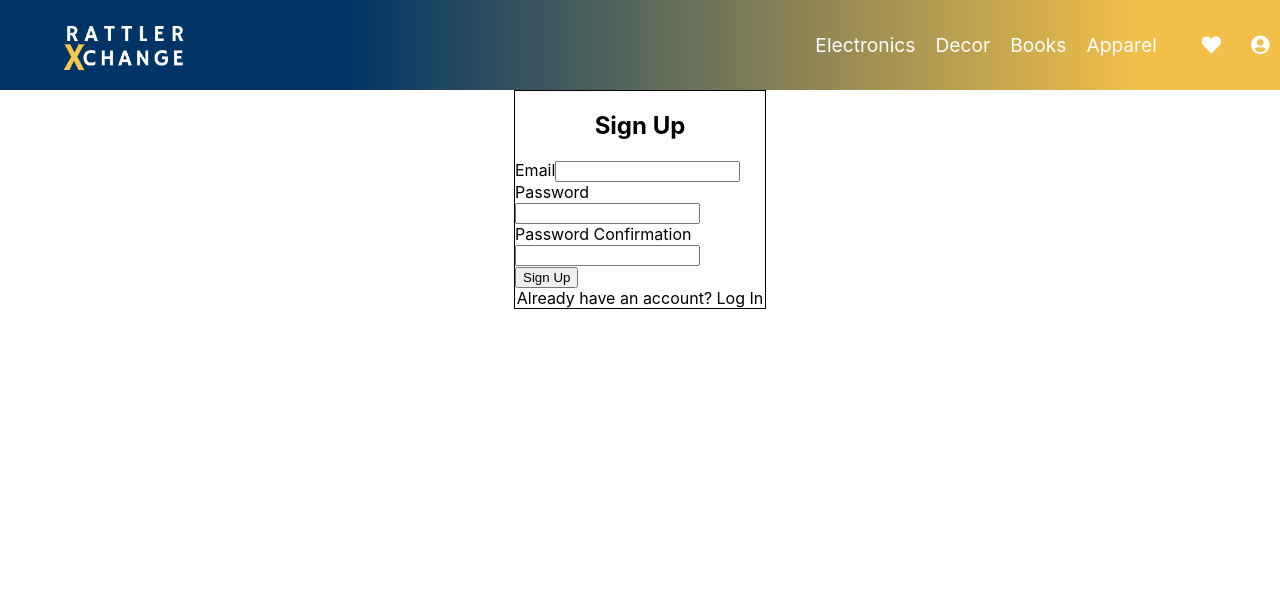
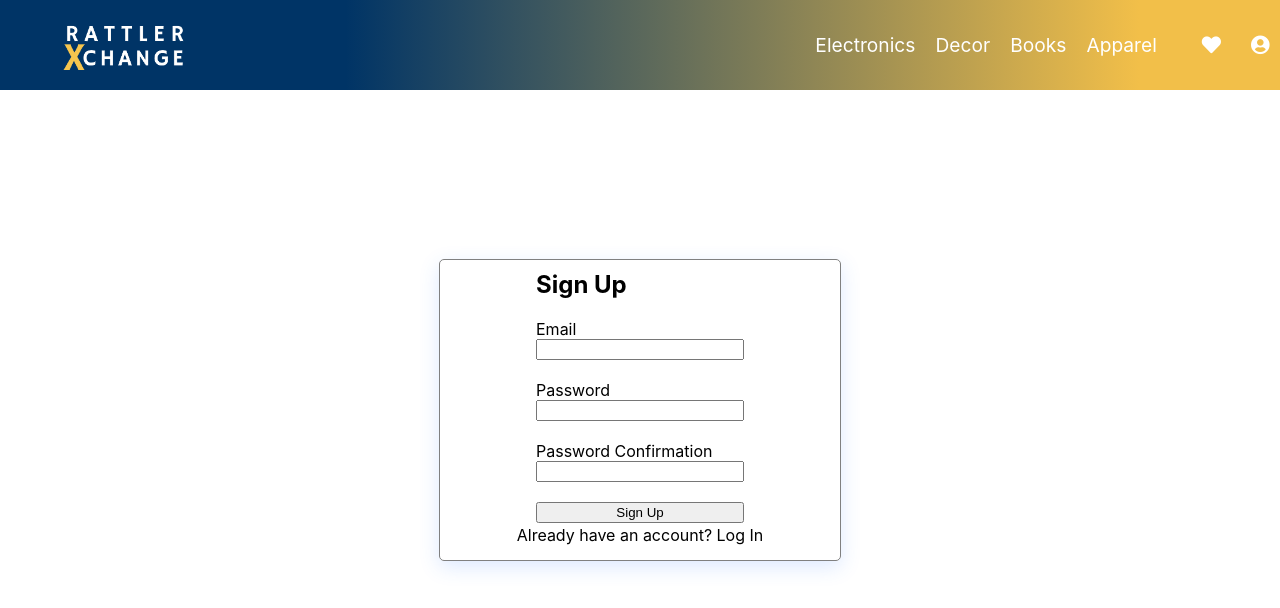
Before and after one commit to nixonpastor/RattlerXChangeV1-Extended, a React (Create React App) app: page /signup in a window 1280 px wide. Shown: the top 608 px of the page. Built offline with nearby package versions, Linux system fonts and the light colour scheme.

Commit message:
styling to Profile and Sign Up

```diff
--- a/src/Components/AddProduct.css
+++ b/src/Components/AddProduct.css
@@ -1,21 +1,21 @@
- h2{
-    color: white;
+.addProductHeader {
+  color: black;
   text-align: center;
 }
 
-.main{
+.main {
   display: flex;
   height: 100%;
   width: 100%;
   font-size: 20px;
 }
 
-.addImage{
+.addImage {
   float: left;
   width: 50%;
 }
 
-.addImage button{
+.addImage button {
   text-align: center;
   margin-left: 100px;
   padding: 100px 100px;
@@ -25,7 +25,7 @@
   cursor: pointer;
 }
 
-.productLabels label{
+.productLabels label {
   display: flex;
   width: 100%;
   justify-content: center;
--- a/src/Components/AddProduct.jsx
+++ b/src/Components/AddProduct.jsx
@@ -5,7 +5,7 @@ import "./Pages.css";
 function AddProduct() {
   return (
     <div className="pageContent">
-      <h2>Add a Product</h2>
+      <h2 className="addProductHeader">Add a Product</h2>
       <div className="main">
         <div className="addImage">
           <button>Add Image(s) +</button>
--- a/src/Components/Profile.css
+++ b/src/Components/Profile.css
@@ -1,27 +1,39 @@
-.title{
+.title {
   text-align: center;
+  color: black;
 }
 
-.userInfo{
-    text-decoration:underline;
-    position: absolute;
-    top: 200px;
-    left: 12px;
+.rowUserProfileProducts {
+  display: flex;
 }
 
-#img{
+.userInfo {
+  text-decoration: underline;
+  position: relative;
+  left: 12px;
+  width: 200px;
+}
+
+.profilelink {
+  color: black;
+}
+
+#img {
   background-color: #f2bf49;
 }
 
-.cards{
+.cards {
   display: flex;
   flex-wrap: wrap;
   justify-content: center;
   padding-bottom: 20px;
+  height: fit-content;
+  margin-left: 60px;
 }
 
-.hyper{
-    position: absolute;
+.hyper {
+  position: relative;
   bottom: 200px;
   left: 0;
+  margin-top: 275px;
 }
--- a/src/Components/Profile.jsx
+++ b/src/Components/Profile.jsx
@@ -25,17 +25,11 @@ function Profile(props) {
   return (
     <div className="pageContent">
       <h1 className="title">Welcome</h1>
+      <div className="rowUserProfileProducts">
         <div className="userInfo">
           <div className="ProfileTag">
             <b className="tag">My Profile</b>
           </div>
-        <img
-          className="image"
-          alt="profile pic"
-          src="logo192.png"
-          text={props.text}
-          value={props.value}
-        />
 
           {/* Would like to link to file browser */}
           <div
@@ -44,6 +38,7 @@ function Profile(props) {
               flexDirection: "column",
               alignItems: "left",
               justifyContent: "left",
+              marginTop: "10px",
             }}
           >
             <input
@@ -83,6 +78,23 @@ function Profile(props) {
 
           <li className="Email">Email</li>
           <div className="productsListed">No. of Products Listed</div>
+          <div className="hyper">
+            <li className="link">
+              <Link to="/editProfile" className="profilelink">
+                Edit Profile
+              </Link>
+            </li>
+            <li className="link">
+              <Link to="/addProduct" className="profilelink">
+                Add a Product
+              </Link>
+            </li>
+            <li className="link">
+              <Link to="/signIn" className="profilelink">
+                Log Out
+              </Link>
+            </li>
+          </div>
         </div>
 
         <div className="cards">
@@ -90,23 +102,6 @@ function Profile(props) {
           <ProfileProductCardRender text="New Product2" value="$200" />
           <ProfileProductCardRender text="New Product3" value="$300" />
         </div>
-
-      <div className="hyper">
-        <li className="link">
-          <Link to="/editProfile" className="links">
-            Edit Profile
-          </Link>
-        </li>
-        <li className="link">
-          <Link to="/addProduct" className="links">
-            Add a Product
-          </Link>
-        </li>
-        <li className="link">
-          <Link to="/signIn" className="links">
-            Log Out
-          </Link>
-        </li>
       </div>
       <Footer />
     </div>
--- a/src/Components/SignUp.css
+++ b/src/Components/SignUp.css
@@ -1,5 +1,6 @@
 .signUpHeader {
   color: black;
+  margin-top: -5px;
 }
 
 .signUpCard {
@@ -9,6 +10,44 @@
   justify-self: center;
   align-items: center;
   align-content: center;
-  width: 250px;
-  border: 1px solid black;
+  width: 400px;
+  height: 300px;
+  border: 1px solid grey;
+  border-radius: 5px;
+  box-shadow: 0 6px 20px rgba(56, 125, 255, 0.17);
 }
+
+.signUpBody {
+  /* margin-top: -80px; */
+  height: 250px;
+}
+
+.signUpForm {
+  display: flex;
+  flex-direction: column;
+}
+
+.emailField {
+  padding-right: 10px;
+}
+
+.textInput {
+  width: 200px;
+}
+
+.InputField {
+  padding-bottom: 20px;
+  display: flex;
+  flex-direction: column;
+}
+
+.passwordField {
+  padding-right: 10px;
+}
+
+.signUpBox {
+  min-height: 80vh;
+  display: flex;
+  align-items: center;
+  justify-content: center;
+}
--- a/src/Components/SignUp.jsx
+++ b/src/Components/SignUp.jsx
@@ -11,18 +11,33 @@ export default function SignUp() {
       <Card className="signUpCard">
         <Card.Body className="signUpBody">
           <h2 className="signUpHeader">Sign Up</h2>
-          <Form>
-            <Form.Group id="email">
-              <Form.Label>Email</Form.Label>
-              <Form.Control type="email" ref={emailRef} required />
+          <Form className="signUpForm">
+            <Form.Group className="InputField" id="email">
+              <Form.Label className="emailField">Email</Form.Label>
+              <Form.Control
+                className="textInput"
+                type="email"
+                ref={emailRef}
+                required
+              />
             </Form.Group>
-            <Form.Group id="password">
-              <Form.Label>Password</Form.Label>
-              <Form.Control type="password" ref={passwordRef} required />
+            <Form.Group className="InputField" id="password">
+              <Form.Label className="passwordField">Password</Form.Label>
+              <Form.Control
+                className="textInput"
+                type="password"
+                ref={passwordRef}
+                required
+              />
             </Form.Group>
-            <Form.Group id="password-confirm">
+            <Form.Group className="InputField" id="password-confirm">
               <Form.Label>Password Confirmation</Form.Label>
-              <Form.Control type="password" ref={passwordConfirmRef} required />
+              <Form.Control
+                className="textInput"
+                type="password"
+                ref={passwordConfirmRef}
+                required
+              />
             </Form.Group>
             <Button className="w-100" type="submit">
               Sign Up
--- a/src/Components/SignUpScreen.jsx
+++ b/src/Components/SignUpScreen.jsx
@@ -3,7 +3,7 @@ import SignUp from "./SignUp";
 
 export default function SignUpScreen() {
   return (
-    <div>
+    <div className="signUpBox">
       <SignUp />
     </div>
   );
```
Lines whose indentation alone changed are shown as unchanged.
